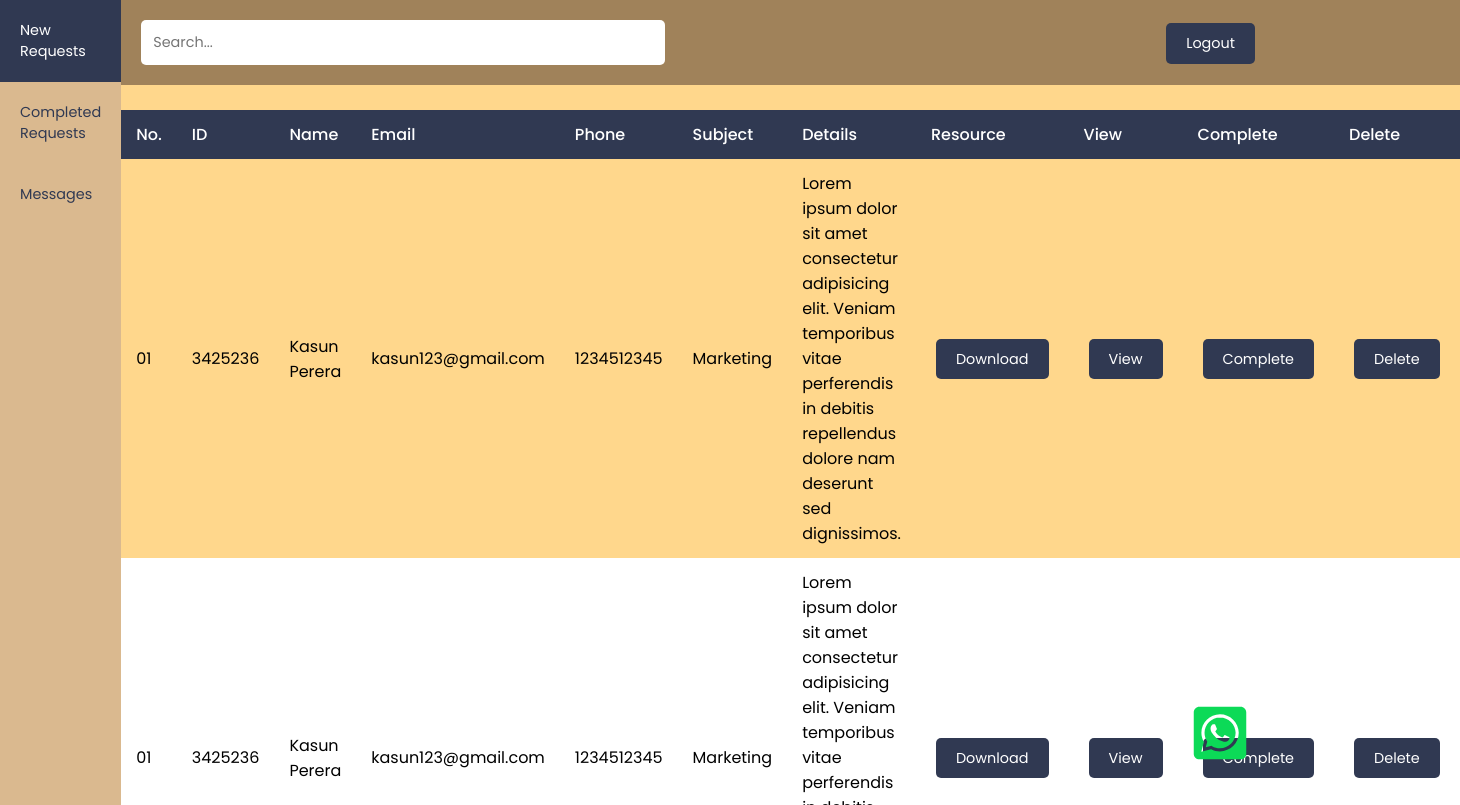
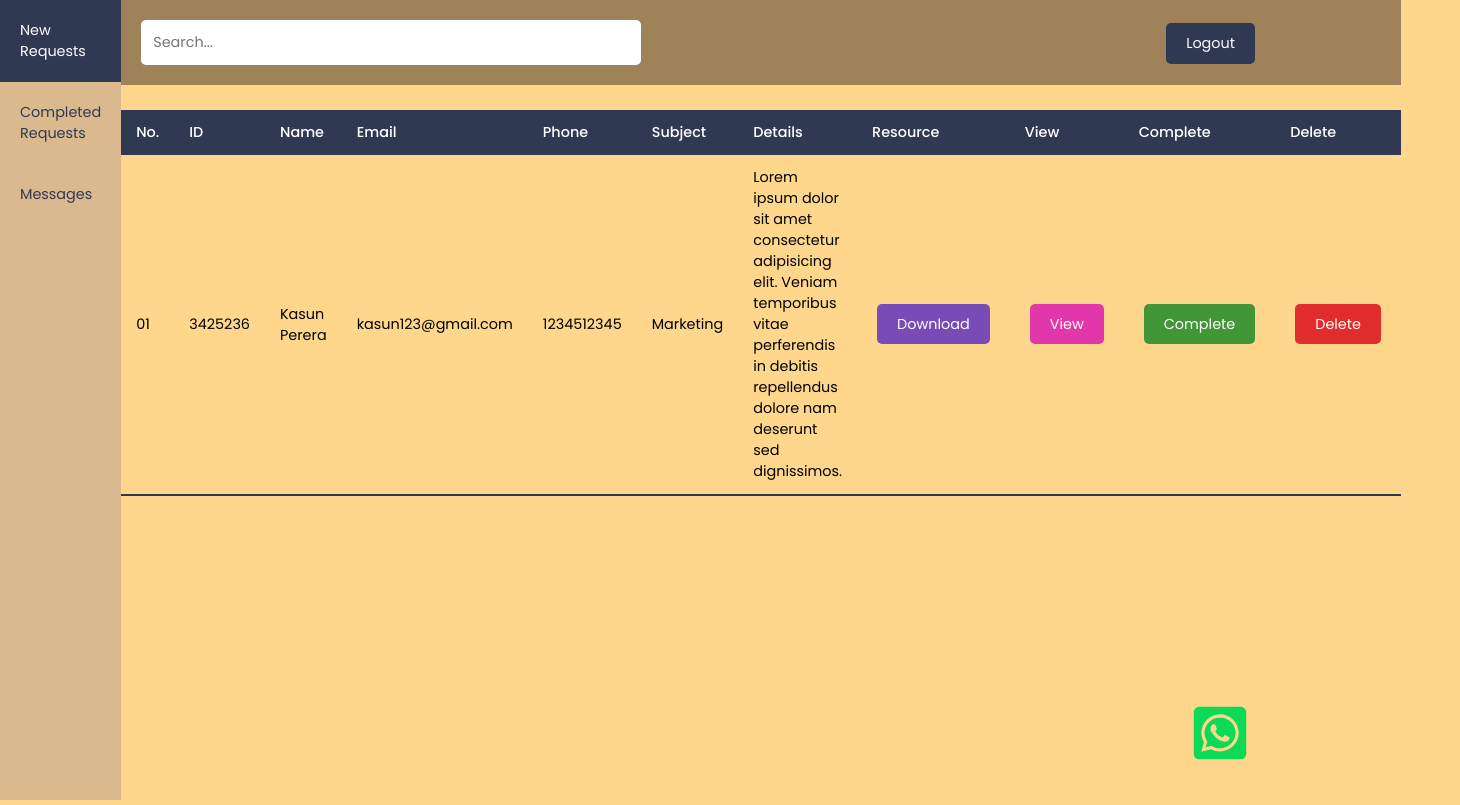
Before and after one commit to wahsandaruwan/assignmentover_frontend, a React (Create React App) app: page / in a window 1280 px wide. Shown: the whole page, 1460 px wide, since content can reach past the window. Built offline with nearby package versions, Linux system fonts and the light colour scheme; the HTML template or start-up script is replaced by a standard one.

Commit message:
Simple dashboard styles updated

```diff
--- a/src/Components/Sections/CommonTable.js
+++ b/src/Components/Sections/CommonTable.js
@@ -35,316 +35,16 @@ const CommonTable = () => {
               deserunt sed dignissimos.
             </td>
             <td>
-              <MainButton buttonText="Download" />
+              <MainButton buttonText="Download" extraClass="down" />
             </td>
             <td>
-              <MainButton buttonText="View" />
+              <MainButton buttonText="View" extraClass="view" />
             </td>
             <td>
-              <MainButton buttonText="Complete" />
+              <MainButton buttonText="Complete" extraClass="com" />
             </td>
             <td>
-              <MainButton buttonText="Delete" />
-            </td>
-          </tr>
-          <tr>
-            <td>01</td>
-            <td>3425236</td>
-            <td>Kasun Perera</td>
-            <td>kasun123@gmail.com</td>
-            <td>1234512345</td>
-            <td>Marketing</td>
-            <td>
-              Lorem ipsum dolor sit amet consectetur adipisicing elit. Veniam
-              temporibus vitae perferendis in debitis repellendus dolore nam
-              deserunt sed dignissimos.
-            </td>
-            <td>
-              <MainButton buttonText="Download" />
-            </td>
-            <td>
-              <MainButton buttonText="View" />
-            </td>
-            <td>
-              <MainButton buttonText="Complete" />
-            </td>
-            <td>
-              <MainButton buttonText="Delete" />
-            </td>
-          </tr>
-          <tr>
-            <td>01</td>
-            <td>3425236</td>
-            <td>Kasun Perera</td>
-            <td>kasun123@gmail.com</td>
-            <td>1234512345</td>
-            <td>Marketing</td>
-            <td>
-              Lorem ipsum dolor sit amet consectetur adipisicing elit. Veniam
-              temporibus vitae perferendis in debitis repellendus dolore nam
-              deserunt sed dignissimos.
-            </td>
-            <td>
-              <MainButton buttonText="Download" />
-            </td>
-            <td>
-              <MainButton buttonText="View" />
-            </td>
-            <td>
-              <MainButton buttonText="Complete" />
-            </td>
-            <td>
-              <MainButton buttonText="Delete" />
-            </td>
-          </tr>
-          <tr>
-            <td>01</td>
-            <td>3425236</td>
-            <td>Kasun Perera</td>
-            <td>kasun123@gmail.com</td>
-            <td>1234512345</td>
-            <td>Marketing</td>
-            <td>
-              Lorem ipsum dolor sit amet consectetur adipisicing elit. Veniam
-              temporibus vitae perferendis in debitis repellendus dolore nam
-              deserunt sed dignissimos.
-            </td>
-            <td>
-              <MainButton buttonText="Download" />
-            </td>
-            <td>
-              <MainButton buttonText="View" />
-            </td>
-            <td>
-              <MainButton buttonText="Complete" />
-            </td>
-            <td>
-              <MainButton buttonText="Delete" />
-            </td>
-          </tr>
-          <tr>
-            <td>01</td>
-            <td>3425236</td>
-            <td>Kasun Perera</td>
-            <td>kasun123@gmail.com</td>
-            <td>1234512345</td>
-            <td>Marketing</td>
-            <td>
-              Lorem ipsum dolor sit amet consectetur adipisicing elit. Veniam
-              temporibus vitae perferendis in debitis repellendus dolore nam
-              deserunt sed dignissimos.
-            </td>
-            <td>
-              <MainButton buttonText="Download" />
-            </td>
-            <td>
-              <MainButton buttonText="View" />
-            </td>
-            <td>
-              <MainButton buttonText="Complete" />
-            </td>
-            <td>
-              <MainButton buttonText="Delete" />
-            </td>
-          </tr>
-          <tr>
-            <td>01</td>
-            <td>3425236</td>
-            <td>Kasun Perera</td>
-            <td>kasun123@gmail.com</td>
-            <td>1234512345</td>
-            <td>Marketing</td>
-            <td>
-              Lorem ipsum dolor sit amet consectetur adipisicing elit. Veniam
-              temporibus vitae perferendis in debitis repellendus dolore nam
-              deserunt sed dignissimos.
-            </td>
-            <td>
-              <MainButton buttonText="Download" />
-            </td>
-            <td>
-              <MainButton buttonText="View" />
-            </td>
-            <td>
-              <MainButton buttonText="Complete" />
-            </td>
-            <td>
-              <MainButton buttonText="Delete" />
-            </td>
-          </tr>
-          <tr>
-            <td>01</td>
-            <td>3425236</td>
-            <td>Kasun Perera</td>
-            <td>kasun123@gmail.com</td>
-            <td>1234512345</td>
-            <td>Marketing</td>
-            <td>
-              Lorem ipsum dolor sit amet consectetur adipisicing elit. Veniam
-              temporibus vitae perferendis in debitis repellendus dolore nam
-              deserunt sed dignissimos.
-            </td>
-            <td>
-              <MainButton buttonText="Download" />
-            </td>
-            <td>
-              <MainButton buttonText="View" />
-            </td>
-            <td>
-              <MainButton buttonText="Complete" />
-            </td>
-            <td>
-              <MainButton buttonText="Delete" />
-            </td>
-          </tr>
-          <tr>
-            <td>01</td>
-            <td>3425236</td>
-            <td>Kasun Perera</td>
-            <td>kasun123@gmail.com</td>
-            <td>1234512345</td>
-            <td>Marketing</td>
-            <td>
-              Lorem ipsum dolor sit amet consectetur adipisicing elit. Veniam
-              temporibus vitae perferendis in debitis repellendus dolore nam
-              deserunt sed dignissimos.
-            </td>
-            <td>
-              <MainButton buttonText="Download" />
-            </td>
-            <td>
-              <MainButton buttonText="View" />
-            </td>
-            <td>
-              <MainButton buttonText="Complete" />
-            </td>
-            <td>
-              <MainButton buttonText="Delete" />
-            </td>
-          </tr>
-          <tr>
-            <td>01</td>
-            <td>3425236</td>
-            <td>Kasun Perera</td>
-            <td>kasun123@gmail.com</td>
-            <td>1234512345</td>
-            <td>Marketing</td>
-            <td>
-              Lorem ipsum dolor sit amet consectetur adipisicing elit. Veniam
-              temporibus vitae perferendis in debitis repellendus dolore nam
-              deserunt sed dignissimos.
-            </td>
-            <td>
-              <MainButton buttonText="Download" />
-            </td>
-            <td>
-              <MainButton buttonText="View" />
-            </td>
-            <td>
-              <MainButton buttonText="Complete" />
-            </td>
-            <td>
-              <MainButton buttonText="Delete" />
-            </td>
-          </tr>
-          <tr>
-            <td>01</td>
-            <td>3425236</td>
-            <td>Kasun Perera</td>
-            <td>kasun123@gmail.com</td>
-            <td>1234512345</td>
-            <td>Marketing</td>
-            <td>
-              Lorem ipsum dolor sit amet consectetur adipisicing elit. Veniam
-              temporibus vitae perferendis in debitis repellendus dolore nam
-              deserunt sed dignissimos.
-            </td>
-            <td>
-              <MainButton buttonText="Download" />
-            </td>
-            <td>
-              <MainButton buttonText="View" />
-            </td>
-            <td>
-              <MainButton buttonText="Complete" />
-            </td>
-            <td>
-              <MainButton buttonText="Delete" />
-            </td>
-          </tr>
-          <tr>
-            <td>01</td>
-            <td>3425236</td>
-            <td>Kasun Perera</td>
-            <td>kasun123@gmail.com</td>
-            <td>1234512345</td>
-            <td>Marketing</td>
-            <td>
-              Lorem ipsum dolor sit amet consectetur adipisicing elit. Veniam
-              temporibus vitae perferendis in debitis repellendus dolore nam
-              deserunt sed dignissimos.
-            </td>
-            <td>
-              <MainButton buttonText="Download" />
-            </td>
-            <td>
-              <MainButton buttonText="View" />
-            </td>
-            <td>
-              <MainButton buttonText="Complete" />
-            </td>
-            <td>
-              <MainButton buttonText="Delete" />
-            </td>
-          </tr>
-          <tr>
-            <td>01</td>
-            <td>3425236</td>
-            <td>Kasun Perera</td>
-            <td>kasun123@gmail.com</td>
-            <td>1234512345</td>
-            <td>Marketing</td>
-            <td>
-              Lorem ipsum dolor sit amet consectetur adipisicing elit. Veniam
-              temporibus vitae perferendis in debitis repellendus dolore nam
-              deserunt sed dignissimos.
-            </td>
-            <td>
-              <MainButton buttonText="Download" />
-            </td>
-            <td>
-              <MainButton buttonText="View" />
-            </td>
-            <td>
-              <MainButton buttonText="Complete" />
-            </td>
-            <td>
-              <MainButton buttonText="Delete" />
-            </td>
-          </tr>
-          <tr>
-            <td>01</td>
-            <td>3425236</td>
-            <td>Kasun Perera</td>
-            <td>kasun123@gmail.com</td>
-            <td>1234512345</td>
-            <td>Marketing</td>
-            <td>
-              Lorem ipsum dolor sit amet consectetur adipisicing elit. Veniam
-              temporibus vitae perferendis in debitis repellendus dolore nam
-              deserunt sed dignissimos.
-            </td>
-            <td>
-              <MainButton buttonText="Download" />
-            </td>
-            <td>
-              <MainButton buttonText="View" />
-            </td>
-            <td>
-              <MainButton buttonText="Complete" />
-            </td>
-            <td>
-              <MainButton buttonText="Delete" />
+              <MainButton buttonText="Delete" extraClass="del" />
             </td>
           </tr>
         </tbody>
--- a/src/Components/Sections/Styles/CommonTableStyles.css
+++ b/src/Components/Sections/Styles/CommonTableStyles.css
@@ -2,7 +2,7 @@
 .common-table {
   border-collapse: collapse;
   margin: 25px 0;
-  font-size: 1rem;
+  font-size: 0.9rem;
   min-width: 400px;
 }
 
@@ -28,3 +28,24 @@
 .common-table tbody tr:last-of-type {
   border-bottom: 2px solid #303952;
 }
+
+/* Buttons */
+.common-table td .del {
+  background-color: #e02c2c !important;
+}
+
+.common-table td .com {
+  background-color: #439638 !important;
+}
+
+.common-table td .down {
+  background-color: #794bb6 !important;
+}
+
+.common-table td .view {
+  background-color: #e237a9 !important;
+}
+
+.common-table td .main-button-custom:hover {
+  background-color: #a0825a !important;
+}
--- a/src/index.css
+++ b/src/index.css
@@ -261,3 +261,8 @@ svg {
   top: 18px;
   right: 20px;
 }
+
+.dashboard > .main-button-custom:hover {
+  background-color: #ffffff !important;
+  color: #303952 !important;
+}
```
